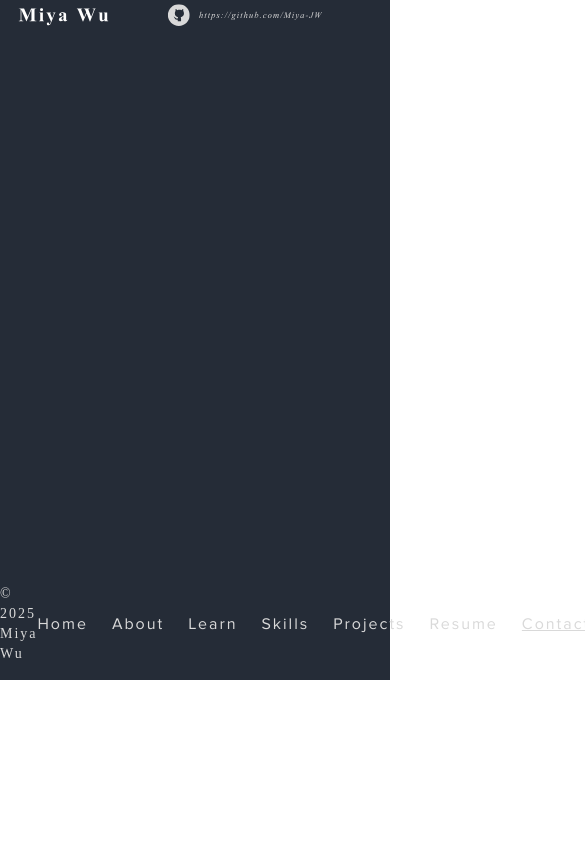
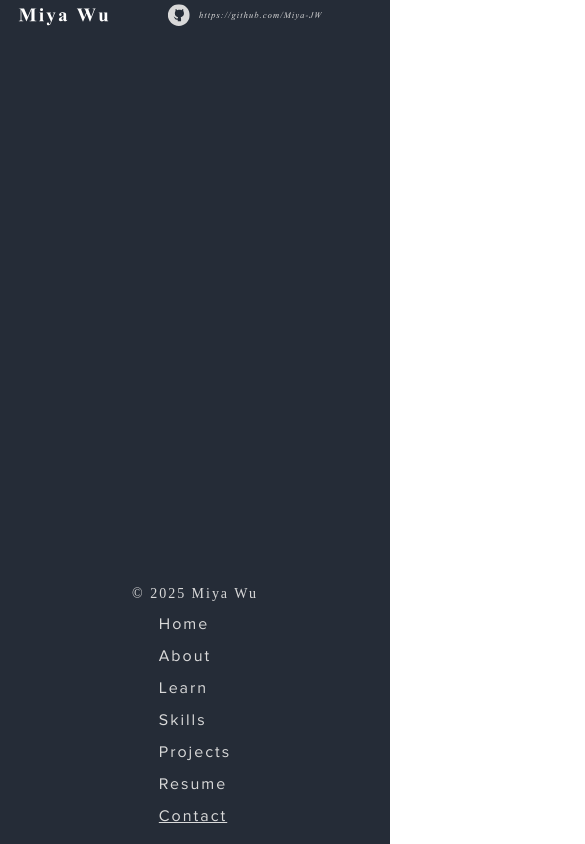
Before and after one commit to Miya-JW/portfolio, a React (Vite) app: page /contact in a window 390 px wide. Shown: the part 436-1280 px from the top of the page, 585 px wide, since content can reach past the window. Before the commit the page ends 1116 px from the top, so only its background shows below. Built offline with nearby package versions, Linux system fonts and the light colour scheme.

Commit message:
Refactor: Improve footer responsiveness on small screens

```diff
--- a/src/components/Footer.jsx
+++ b/src/components/Footer.jsx
@@ -16,27 +16,26 @@ const Footer = () => {
 
     return (
         <footer className="bg-dark text-light py-4">
-            <div className="container mx-auto flex justify-between items-center">
-                <div className="text-sm">
+            <div className="container mx-auto flex flex-col md:flex-row justify-between items-center">
+                <div className="text-sm mb-2 md:mb-0">
                     © 2025 Miya Wu
                 </div>
-                <nav className="flex space-x-6">
+                <nav className="flex flex-col md:flex-row space-y-2 md:space-y-0 md:space-x-6">
                     {navLinks.map((link) => (
                         <Link
                             key={link.path}
                             to={link.path}
-                            className={`font-['Proxima_Nova'] text-base ${(location.pathname.startsWith('/projects') && link.label === 'Projects') || location.pathname === link.path
+                            className={`font-['Proxima_Nova'] text-base transition-colors ${
+                                (location.pathname.startsWith('/projects') && link.label === 'Projects') || location.pathname === link.path
                                     ? 'underline'
                                     : 'hover:text-[var(--font-color-light)]'
-                                }`}
+                            }`}
                         >
                             {link.label}
                         </Link>
                     ))}
                 </nav>
-
             </div>
-
         </footer>
     );
 };
```
